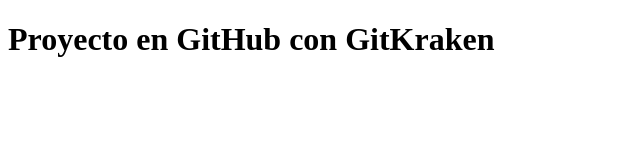
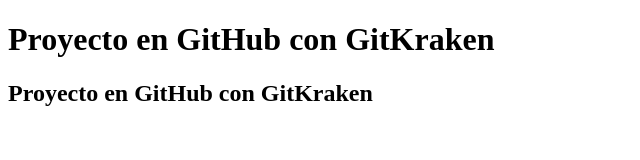
Before and after one commit to pedroarmas24/FudaJava, a plain HTML site: page index.html in a window 1280 px wide. Shown: the whole page, without its empty margins (0-640 px from the left). Drawn offline with Linux system fonts and the light colour scheme.

Commit message:
Se duplicó el título

```diff
--- a/index.html
+++ b/index.html
@@ -9,6 +9,7 @@
 </head>
 <body>
     <h1> Proyecto en GitHub con GitKraken</h1>
+    <h2> Proyecto en GitHub con GitKraken</h2>
 
 </body>
 </html>
```
